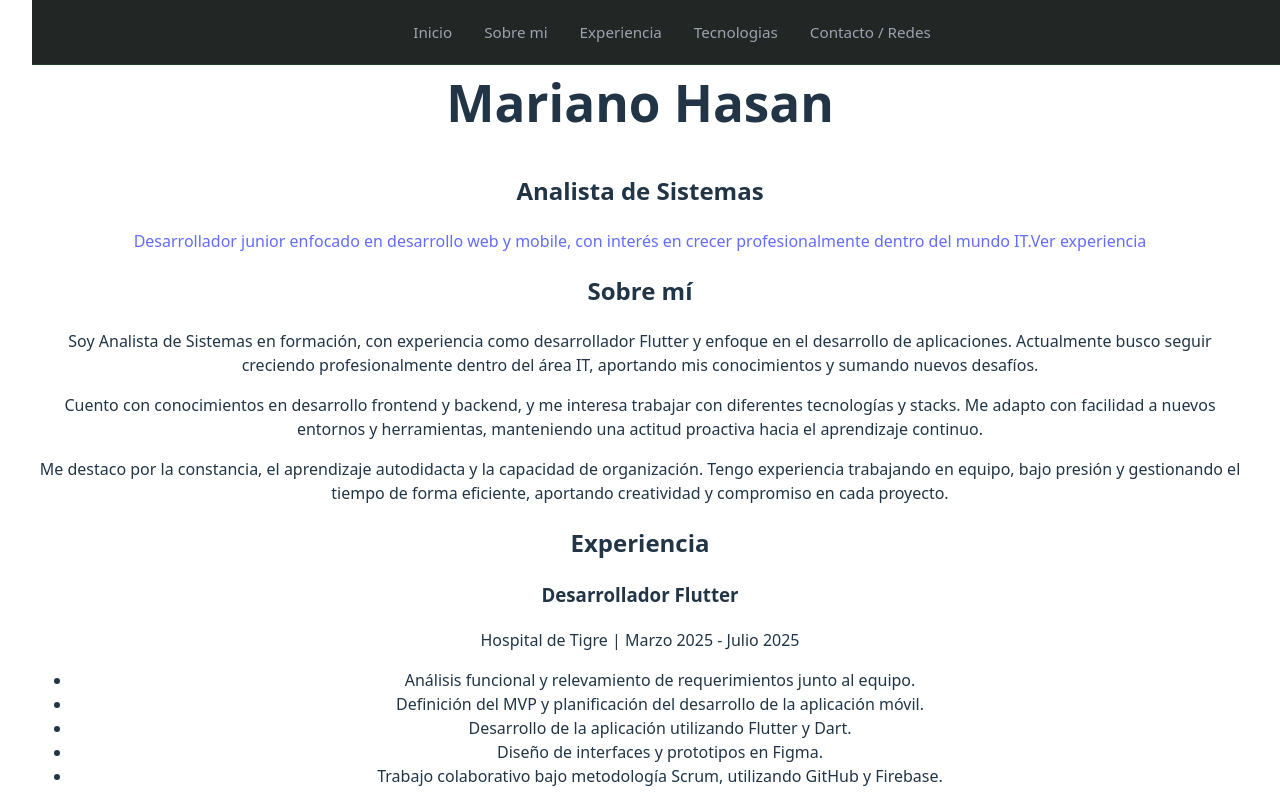
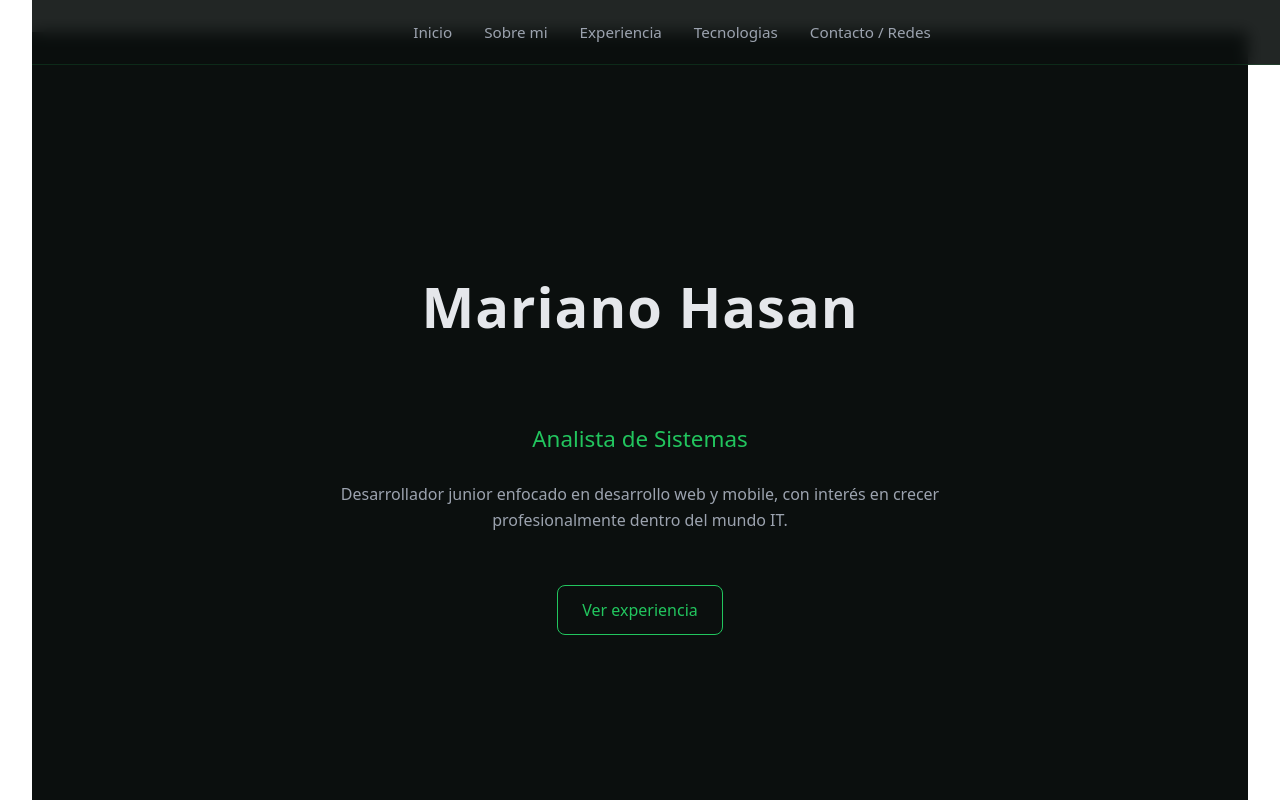
Before and after one commit to Mariano18014/cv-repository, a React (Vite) app: page / in a window 1280 px wide. Shown: the top 800 px of the page. Built offline with nearby package versions, Linux system fonts and the light colour scheme.

Commit message:
Agrego estilos en Home.

```diff
--- a/src/pages/Home.jsx
+++ b/src/pages/Home.jsx
@@ -1,3 +1,5 @@
+import '../styles/Home.css'
+
 function Home() {
     return (
         <section id="home">
--- /dev/null
+++ b/src/styles/Home.css
@@ -0,0 +1,59 @@
+#home {
+  min-height: 100vh;
+
+  display: flex;
+  flex-direction: column;
+  justify-content: center;
+  align-items: center;
+  gap: 1.2rem;
+
+  padding: 0 1.5rem;
+  text-align: center;
+
+  background-color: #0b0f0e;
+  color: #e5e7eb;
+}
+
+#home h1 {
+  font-size: clamp(2.5rem, 6vw, 3.5rem);
+  font-weight: 700;
+  letter-spacing: 1px;
+}
+
+#home h2 {
+  font-size: 1.4rem;
+  font-weight: 500;
+  color: #22c55e;
+  margin-bottom: 0.5rem;
+}
+
+#home a:first-of-type {
+  max-width: 620px;
+  font-size: 1rem;
+  line-height: 1.6;
+  color: #9ca3af;
+}
+
+#home a#experiencia {
+  margin-top: 2rem;
+
+  padding: 0.75rem 1.5rem;
+
+  border: 1px solid #22c55e;
+  border-radius: 8px;
+
+  color: #22c55e;
+  text-decoration: none;
+  font-weight: 500;
+
+  transition:
+    background-color 0.3s ease,
+    color 0.3s ease,
+    box-shadow 0.3s ease;
+}
+
+#home a#experiencia:hover {
+  background-color: #22c55e;
+  color: #0b0f0e;
+  box-shadow: 0 0 12px rgba(34, 197, 94, 0.6);
+}
```
